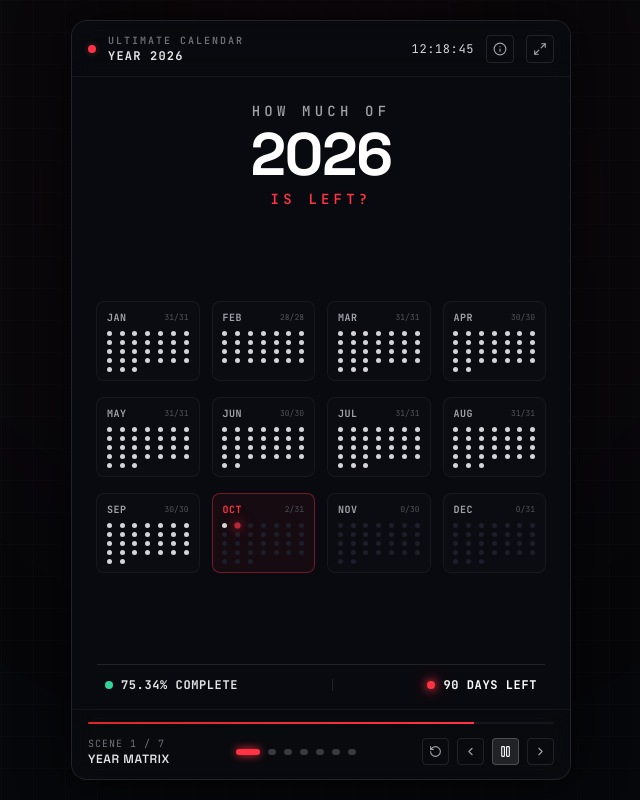
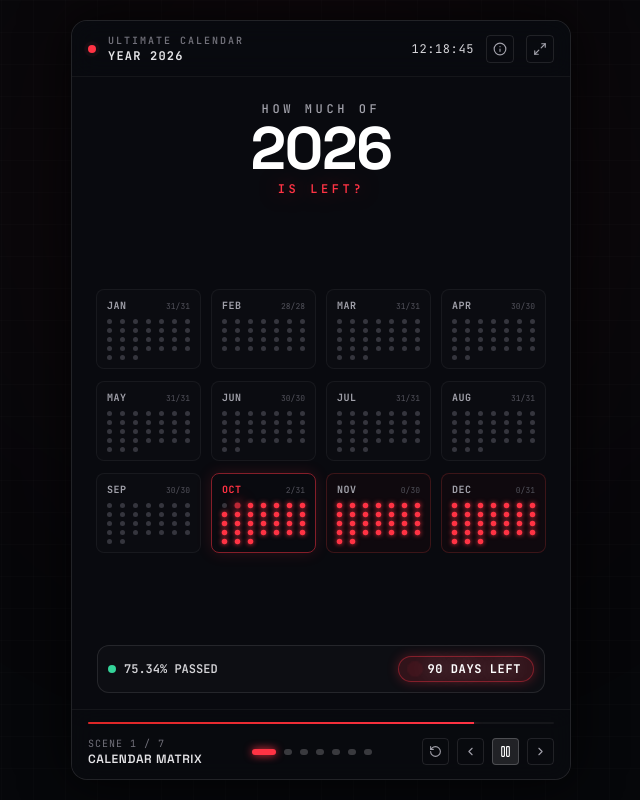
Before and after one commit to rudrolab/ultimatecalender, a React (Vite) app: page / in a window 1280 px wide. Shown: the whole page, without its empty margins (319-959 px from the left). Built offline with nearby package versions, Linux system fonts and the light colour scheme.

Commit message:
feat: add remaining dots wave illumination and particle morph into days left count

```diff
--- a/src/App.tsx
+++ b/src/App.tsx
@@ -13,9 +13,9 @@ import { Scene6PerspectiveGrid } from './components/scenes/Scene6PerspectiveGrid
 import { Scene7FinalMessage } from './components/scenes/Scene7FinalMessage';
 
 const SCENE_NAMES = [
-  'Year Matrix',
+  'Calendar Matrix',
+  'Days Remaining',
   'Annual Ratio',
-  'Days Remaining',
   'Weeks Left',
   'Weekends Left',
   'Perspective Grid',
@@ -225,8 +225,8 @@ export const App: React.FC = () => {
             }`}
           >
             {currentScene === 0 && <Scene1YearOverview stats={stats} />}
-            {currentScene === 1 && <Scene2YearProgress stats={stats} />}
-            {currentScene === 2 && <Scene3DaysRemaining stats={stats} countdown={countdown} />}
+            {currentScene === 1 && <Scene3DaysRemaining stats={stats} countdown={countdown} />}
+            {currentScene === 2 && <Scene2YearProgress stats={stats} />}
             {currentScene === 3 && <Scene4WeeksRemaining stats={stats} />}
             {currentScene === 4 && <Scene5WeekendsRemaining stats={stats} />}
             {currentScene === 5 && <Scene6PerspectiveGrid stats={stats} />}
--- a/src/components/scenes/Scene1YearOverview.tsx
+++ b/src/components/scenes/Scene1YearOverview.tsx
@@ -1,4 +1,4 @@
-import React from 'react';
+import React, { useState, useEffect } from 'react';
 import { YearStats } from '../../core/dateEngine';
 
 interface Scene1Props {
@@ -6,30 +6,74 @@ interface Scene1Props {
 }
 
 export const Scene1YearOverview: React.FC<Scene1Props> = ({ stats }) => {
+  const [highlightRemaining, setHighlightRemaining] = useState(false);
+  const [displayedDaysLeft, setDisplayedDaysLeft] = useState(0);
+
+  useEffect(() => {
+    // Phase 1: Display calendar
+    // Phase 2: After 800ms, trigger remaining dots glow wave
+    const timer = setTimeout(() => {
+      setHighlightRemaining(true);
+    }, 700);
+
+    // Number count-up animation for days left
+    const startCountTime = performance.now() + 700;
+    const duration = 1200;
+    let animId: number;
+
+    const animateCount = (now: number) => {
+      if (now < startCountTime) {
+        animId = requestAnimationFrame(animateCount);
+        return;
+      }
+      const progress = Math.min((now - startCountTime) / duration, 1);
+      const ease = 1 - Math.pow(1 - progress, 3);
+      setDisplayedDaysLeft(Math.floor(ease * stats.daysRemaining));
+
+      if (progress < 1) {
+        animId = requestAnimationFrame(animateCount);
+      } else {
+        setDisplayedDaysLeft(stats.daysRemaining);
+      }
+    };
+
+    animId = requestAnimationFrame(animateCount);
+
+    return () => {
+      clearTimeout(timer);
+      cancelAnimationFrame(animId);
+    };
+  }, [stats.daysRemaining]);
+
+  // Track remaining dot order index for wave animation
+  let remainingCounter = 0;
+
   return (
-    <div className="w-full h-full flex flex-col justify-between py-2 px-3 sm:px-6 select-none animate-fadeIn">
+    <div className="w-full h-full flex flex-col justify-between py-2 px-3 sm:px-6 select-none">
       {/* Title block */}
       <div className="text-center pt-2 sm:pt-4">
-        <h2 className="text-xs sm:text-sm tracking-[0.3em] uppercase text-zinc-400 font-mono font-medium">
+        <h2 className="text-[11px] sm:text-xs tracking-[0.3em] uppercase text-zinc-400 font-mono font-medium">
           HOW MUCH OF
         </h2>
-        <h1 className="text-4xl sm:text-5xl md:text-6xl font-black tracking-tight text-white font-display my-1">
+        <h1 className="text-4xl sm:text-5xl md:text-6xl font-black tracking-tight text-white font-display my-0.5">
           {stats.year}
         </h1>
-        <h2 className="text-xs sm:text-sm tracking-[0.3em] uppercase text-[#ff3344] font-mono font-semibold">
+        <h2 className="text-[11px] sm:text-xs tracking-[0.3em] uppercase text-[#ff3344] font-mono font-semibold glow-red">
           IS LEFT?
         </h2>
       </div>
 
       {/* 12-Month Calendar Dot Matrix */}
-      <div className="my-auto py-2">
-        <div className="grid grid-cols-3 sm:grid-cols-4 gap-x-3 gap-y-4 max-w-lg mx-auto">
+      <div className="my-auto py-1">
+        <div className="grid grid-cols-3 sm:grid-cols-4 gap-x-2.5 gap-y-3 max-w-lg mx-auto">
           {stats.monthsData.map((month) => (
             <div
               key={month.index}
-              className={`p-2 rounded-lg border transition-all duration-300 ${
+              className={`p-2 rounded-lg border transition-all duration-500 ${
                 month.isCurrent
-                  ? 'border-[#ff3344]/40 bg-[#ff3344]/5'
+                  ? 'border-[#ff3344]/50 bg-[#ff3344]/8 shadow-[0_0_15px_rgba(255,51,68,0.15)]'
+                  : month.isFuture && highlightRemaining
+                  ? 'border-red-500/20 bg-red-950/10'
                   : 'border-white/5 bg-white/[0.01]'
               }`}
             >
@@ -46,21 +90,39 @@ export const Scene1YearOverview: React.FC<Scene1Props> = ({ stats }) => {
                 </span>
               </div>
 
-              {/* Day dots: 7 columns for week layout */}
+              {/* Day dots: 7 columns */}
               <div className="grid grid-cols-7 gap-1 place-items-center">
                 {month.days.map((day) => {
-                  let dotClass = 'bg-[#1c1f2b]';
-                  if (day.status === 'completed') {
-                    dotClass = 'bg-zinc-300';
-                  } else if (day.status === 'current') {
+                  let isFuture = day.status === 'future';
+                  let isCurrent = day.status === 'current';
+                  let isCompleted = day.status === 'completed';
+
+                  let dotClass = 'bg-[#1a1d28]';
+                  let delayStyle = {};
+
+                  if (isCompleted) {
+                    dotClass = highlightRemaining ? 'bg-zinc-600 opacity-60' : 'bg-zinc-300';
+                  } else if (isCurrent) {
                     dotClass = 'bg-[#ff3344] scale-125 glow-dot-current animate-pulse';
+                  } else if (isFuture) {
+                    remainingCounter++;
+                    if (highlightRemaining) {
+                      // Wave animation as remaining dots turn bright red
+                      dotClass = 'bg-[#ff3344] scale-110 shadow-[0_0_5px_#ff3344] transition-all duration-300';
+                      delayStyle = {
+                        transitionDelay: `${Math.min(remainingCounter * 5, 800)}ms`,
+                      };
+                    } else {
+                      dotClass = 'bg-[#1c1f2b]';
+                    }
                   }
 
                   return (
                     <div
                       key={day.dayNumber}
-                      title={`${month.name} ${day.dayNumber}: ${day.status}`}
-                      className={`w-[4px] h-[4px] sm:w-[5px] sm:h-[5px] rounded-full transition-all duration-200 ${dotClass}`}
+                      title={`${month.name} ${day.dayNumber}`}
+                      style={delayStyle}
+                      className={`w-[4px] h-[4px] sm:w-[5px] sm:h-[5px] rounded-full transition-all duration-300 ${dotClass}`}
                     />
                   );
                 })}
@@ -70,22 +132,20 @@ export const Scene1YearOverview: React.FC<Scene1Props> = ({ stats }) => {
         </div>
       </div>
 
-      {/* Dynamic Summary Footer */}
+      {/* Prominent Days Left Spotlight Indicator */}
       <div className="w-full pb-2">
-        <div className="max-w-md mx-auto flex items-center justify-between border-t border-white/10 pt-3 px-2 text-xs font-mono">
+        <div className="max-w-md mx-auto p-2.5 rounded-xl border border-white/10 bg-white/[0.02] flex items-center justify-between text-xs font-mono">
           <div className="flex items-center space-x-2">
             <span className="w-2 h-2 rounded-full bg-emerald-400" />
-            <span className="font-bold text-zinc-200 tracking-wider">
-              {stats.percentCompleted}% COMPLETE
+            <span className="font-semibold text-zinc-300">
+              {stats.percentCompleted}% PASSED
             </span>
           </div>
 
-          <div className="h-3 w-[1px] bg-white/10" />
-
-          <div className="flex items-center space-x-2">
-            <span className="w-2 h-2 rounded-full bg-[#ff3344] glow-dot-current" />
-            <span className="font-bold text-white tracking-wider">
-              {stats.daysRemaining} DAYS LEFT
+          <div className="flex items-center space-x-2 bg-[#ff3344]/15 border border-[#ff3344]/40 py-1 px-3 rounded-full shadow-[0_0_12px_rgba(255,51,68,0.3)]">
+            <span className="w-2 h-2 rounded-full bg-[#ff3344] animate-ping" />
+            <span className="font-bold text-white tracking-wider glow-white">
+              {displayedDaysLeft} DAYS LEFT
             </span>
           </div>
         </div>
```
Also changed, not shown: src/components/scenes/Scene3DaysRemaining.tsx (+131 -11 lines).
